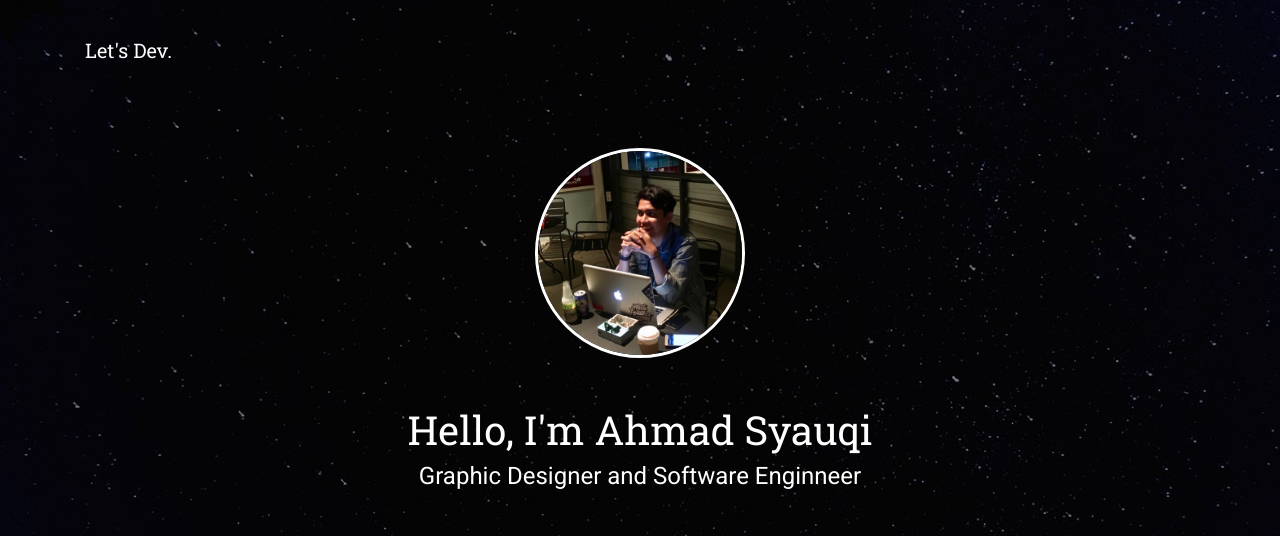
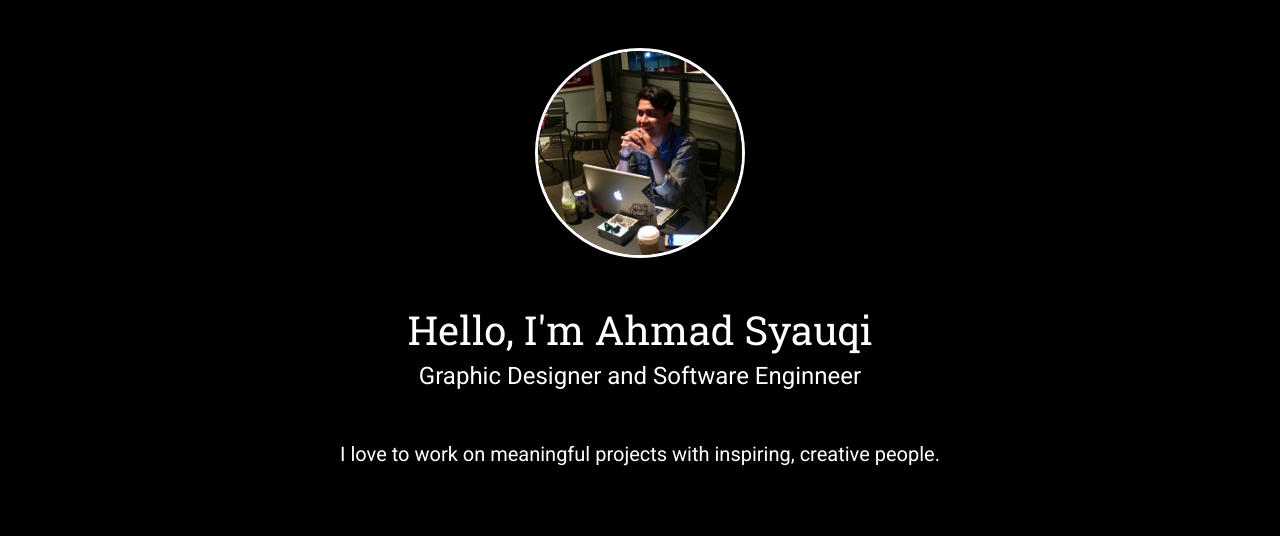
Before and after one commit to syauqiahmd/Profile-Page, a website: page index.html in a window 1280 px wide. Shown: the top 536 px of the page. Drawn offline with Linux system fonts and the light colour scheme.

Commit message:
update sesuatu

```diff
--- a/index.html
+++ b/index.html
@@ -9,11 +9,7 @@
 </head>
 <body>
   <!-- hero -->
-  <div class="hero-img">
-    <nav class="navbar navbar-expand-lg navbar-dark navbar-custom">
-      <div class="container">
-        <a class="navbar-brand brand-custom" href="#home">Let's Dev.</a>
-    </div>
+
   </nav>
   <div class="container">
     <div class="hero-content" id="home">
```
